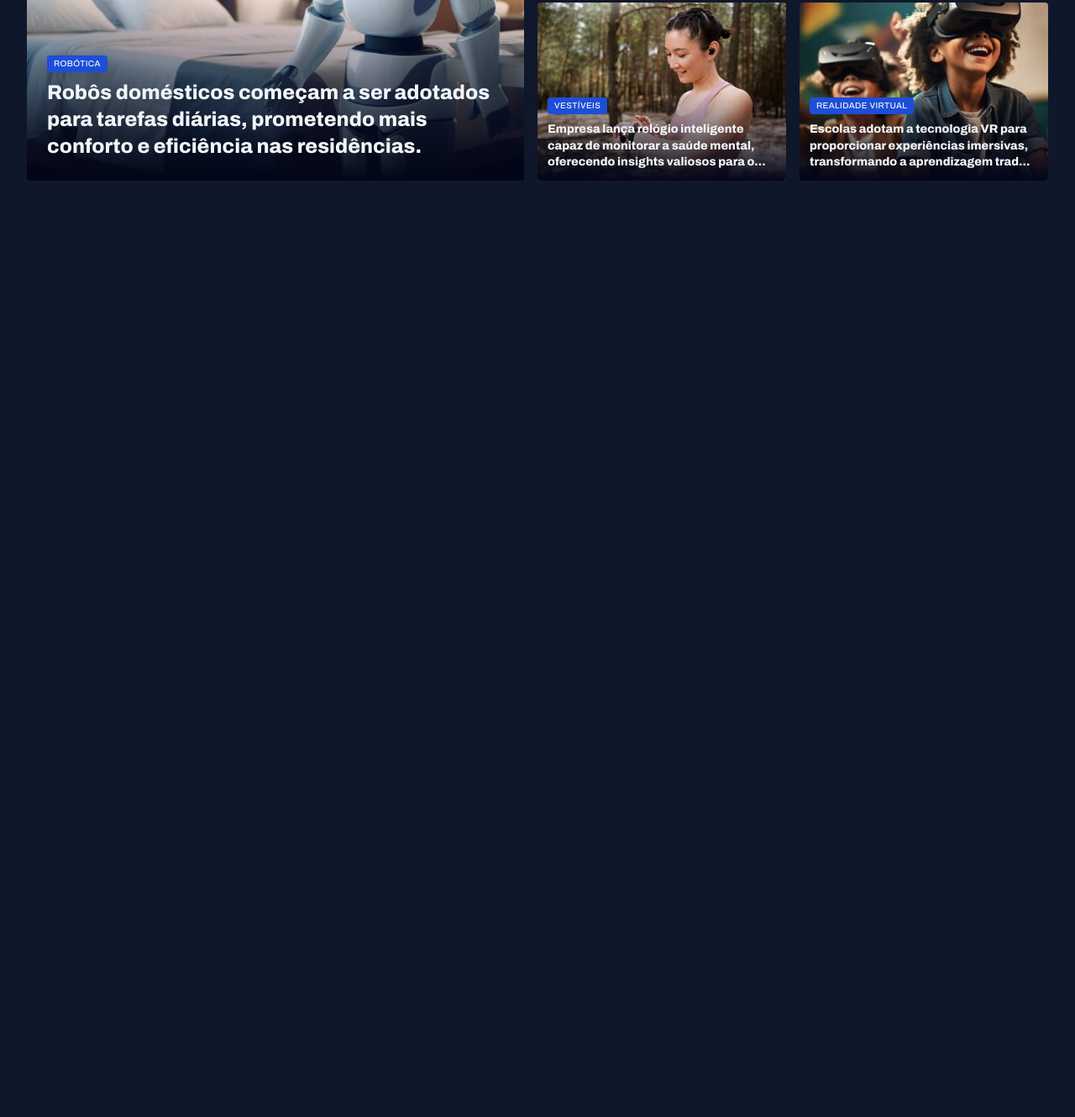
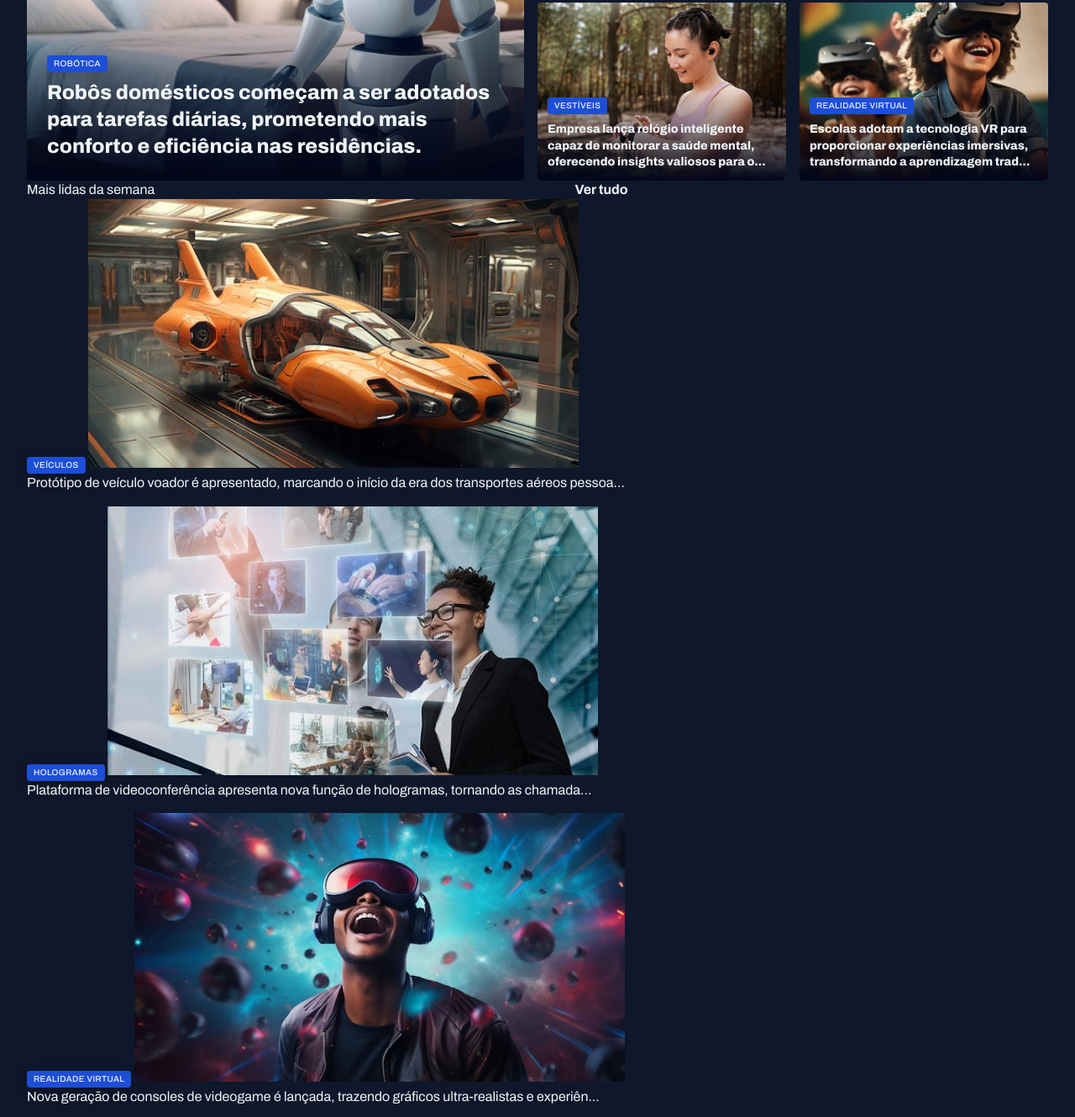
Before and after one commit to JonathanSantos03/Portal-de-noticias, a plain HTML site: page index.html in a window 1280 px wide. Shown: the part 380-1710 px from the top of the page at 84% size. Before the commit the page ends 800 px from the top, so only its background shows below. Drawn offline with Linux system fonts and the light colour scheme.

Commit message:
estruturando a seção: mais lidas da semana

```diff
--- a/index.html
+++ b/index.html
@@ -96,6 +96,49 @@
 
             </div>
         </section>
+
+        <section id="weekly">
+            <header class="grid grid-flow-col">
+                <h3>Mais lidas da semana</h3>
+                <a href="#" class="grid grid-flow-col">
+                    <strong>Ver tudo</strong>
+                    <span></span>
+                </a>
+            </header>
+
+            <div class="grid gap-16">
+              <figure>
+                <span class="content-tag">veículos</span>
+                <img src="assets/images/Image 06.png" alt="">
+                <p>
+                    Protótipo de veículo voador é apresentado, marcando o início da era dos transportes aéreos pessoa...
+                </p>
+              </figure>
+
+              <figure>
+                <span class="content-tag">hologramas</span>
+                <img src="assets/images/Image 07.png" alt="">
+                <p>
+                    Plataforma de videoconferência apresenta nova função de hologramas, tornando as chamada...
+                </p>
+              </figure>
+
+              <figure>
+                <span class="content-tag">realidade virtual</span>
+                <img src="assets/images/Image 08.png" alt="">
+                <p>
+                    Nova geração de consoles de videogame é lançada, trazendo gráficos ultra-realistas e experiên...
+                </p>
+              </figure>
+
+              <figure>
+                <span class="content-tag">internet</span>
+                <img src="assets/images/Image 09.png" alt="">
+                <p>
+                    Projeto busca oferecer internet de alta velocidade em áreas remotas através de satélites.                </p>
+              </figure>
+            </div>
+        </section>
     </main>
 </body>
 </html>
```
